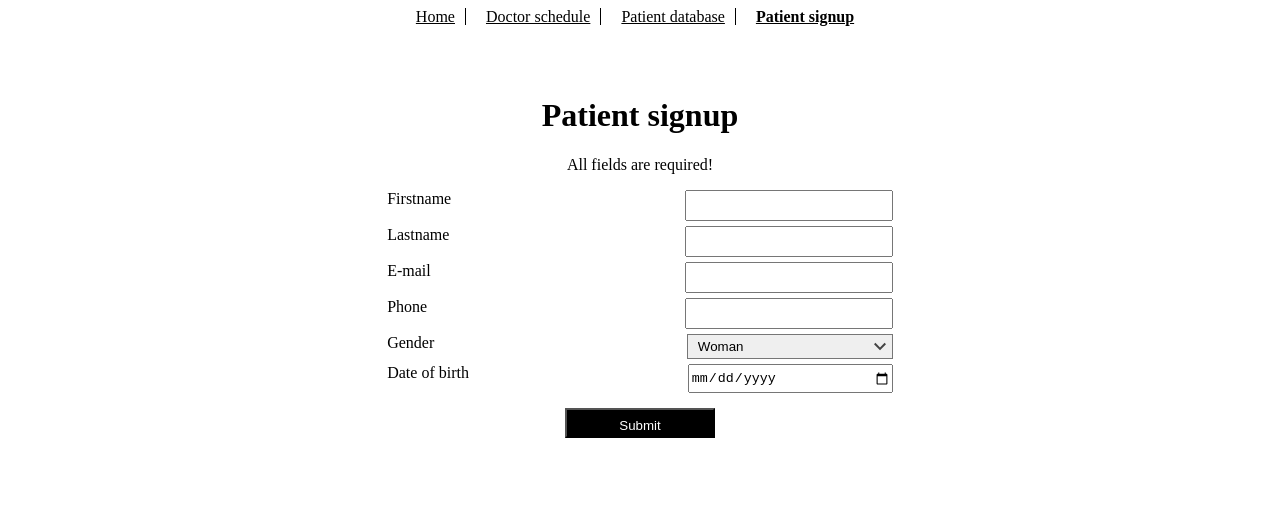
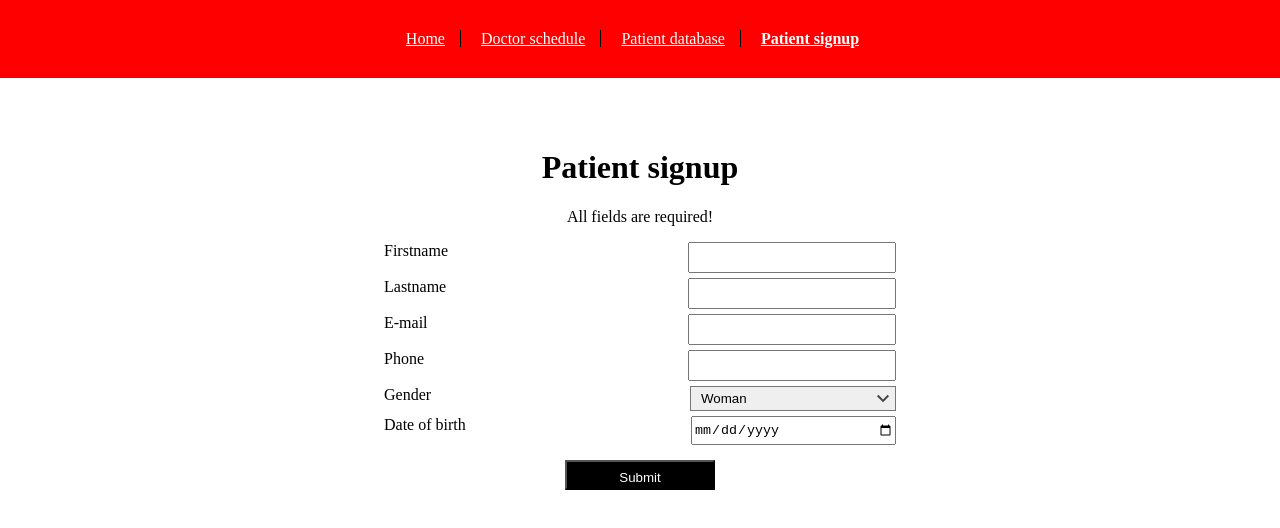
Before and after one commit to FaabScheeren/assesment-project-wk-3, a React (Create React App) app: page /signup in a window 1280 px wide. Shown: the top 528 px of the page. Built offline with nearby package versions, Linux system fonts and the light colour scheme; no server answers.

Commit message:
Added last styles

```diff
--- a/src/components/Navbar.js
+++ b/src/components/Navbar.js
@@ -6,6 +6,9 @@ export default function Navbar() {
   return (
     <div>
       <div className="navbar">
+        <label for="toggle">&#9776;</label>
+        <input type="checkbox" id="toggle" />
+        <div className="navbarLinks">
           <NavLink to="/" exact={true}>
             Home
           </NavLink>
@@ -14,5 +17,6 @@ export default function Navbar() {
           <NavLink to="/signup">Patient signup</NavLink>
         </div>
       </div>
+    </div>
   );
 }
--- a/src/components/PatientCard.js
+++ b/src/components/PatientCard.js
@@ -3,8 +3,15 @@ import "../styles/styles.scss";
 
 export default function(props) {
   const [details, set_details] = useState(false);
+  const [buttonContent, set_buttonContent] = useState("Show details");
 
   function toggleDetails() {
+    if (details === false) {
+      set_buttonContent("Hide details");
+    } else if (details === true) {
+      set_buttonContent("Show details");
+    }
+
     set_details(!details);
   }
 
@@ -22,7 +29,7 @@ export default function(props) {
             <p>prescriptions: {props.prescriptions.join(", ")}</p>
           </div>
         )}
-        <button onClick={toggleDetails}>Show details</button>
+        <button onClick={toggleDetails}>{buttonContent}</button>
       </div>
     </div>
   );
--- a/src/styles/Navbar.scss
+++ b/src/styles/Navbar.scss
@@ -1,8 +1,12 @@
+.navbar {
+  padding: 30px 0;
+  background-color: red;
+}
+
 .navbar a {
   margin: 10px;
-  padding-right: 10px;
-  color: black;
-  // border-right: 1px solid black;
+  padding: 0 15px 0 0;
+  color: white;
 }
 
 .navbar a.active {
@@ -13,10 +17,53 @@
   padding: 50px 0;
 }
 
-.navbar > :last-child {
+.navbarLinks > :last-child {
   border-right: none !important;
 }
 
-.navbar a {
+.navbarLinks a {
   border-right: 1px solid black;
 }
+
+.navbar label {
+  font-size: 26px;
+  line-height: 70px;
+  display: none;
+  background-color: red;
+  padding: 20px 0;
+}
+#toggle {
+  display: none;
+}
+
+@media only screen and (max-width: 500px) {
+  .navbar {
+    padding-top: 0px;
+  }
+
+  .navbar label {
+    display: block;
+    cursor: pointer;
+  }
+
+  .navbarLinks {
+    text-align: center;
+    width: 100%;
+    display: none;
+  }
+
+  .navbarLinks a {
+    display: block;
+    border-bottom: 1px solid #eaeaeb;
+    margin: 0;
+  }
+
+  #toggle:checked + .navbarLinks {
+    display: block;
+  }
+
+  .navbarLinks a {
+    border-right: none;
+    padding: 15px;
+  }
+}
--- a/src/styles/styles.scss
+++ b/src/styles/styles.scss
@@ -1,3 +1,7 @@
+body {
+  margin: 0;
+}
+
 .App {
   text-align: center;
 }
```
Lines whose indentation alone changed are shown as unchanged.
